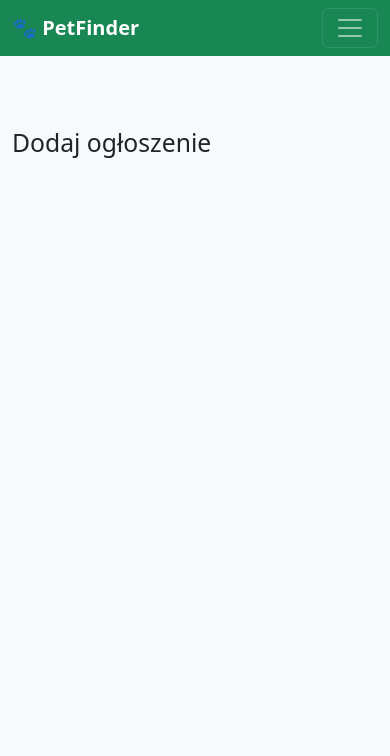
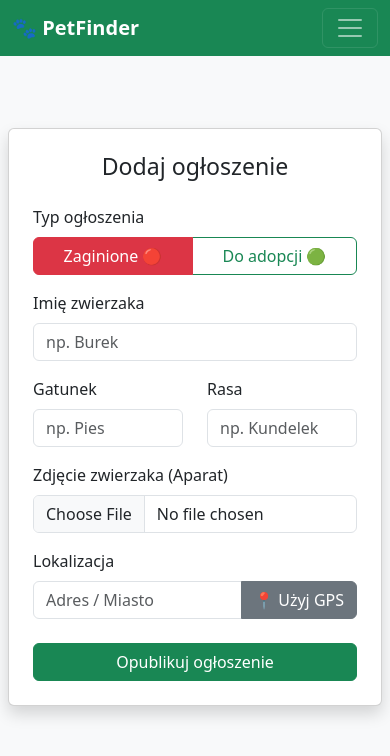
Before and after one commit to N0N3123/PetFinder, a Vue app: page /create in a window 390 px wide. Shown: the top 756 px of the page. Built offline with nearby package versions, Linux system fonts and the light colour scheme; no server answers; sample sign-in values are in the browser's storage.

Commit message:
announcement form + responsive UI fixes

```diff
--- a/src/views/CreateAnnouncementView.vue
+++ b/src/views/CreateAnnouncementView.vue
@@ -1,5 +1,172 @@
 <template>
-  <div class="container mt-5 pt-4">
-    <h2>Dodaj ogłoszenie</h2>
+  <div class="container mt-5 pt-4 form-page">
+    <div class="card shadow mx-auto" style="max-width: 600px;">
+      <div class="card-body p-4">
+        <h3 class="text-center mb-4">Dodaj ogłoszenie</h3>
+
+        <form @submit.prevent="handleSubmit">
+          <div class="mb-3">
+            <label class="form-label d-block">Typ ogłoszenia</label>
+            <div class="btn-group w-100" role="group">
+              <input type="radio" class="btn-check" id="lost" value="lost" v-model="form.type">
+              <label class="btn btn-outline-danger" for="lost">Zaginione 🔴</label>
+
+              <input type="radio" class="btn-check" id="adoption" value="adoption" v-model="form.type">
+              <label class="btn btn-outline-success" for="adoption">Do adopcji 🟢</label>
+            </div>
+          </div>
+
+          <!-- Podstawowe dane -->
+          <div class="mb-3">
+            <label class="form-label">Imię zwierzaka</label>
+            <input type="text" class="form-control" v-model="form.petName" required placeholder="np. Burek">
+          </div>
+
+          <div class="row">
+            <div class="col-6 mb-3">
+              <label class="form-label">Gatunek</label>
+              <input type="text" class="form-control" v-model="form.petType" required placeholder="np. Pies">
+            </div>
+            <div class="col-6 mb-3">
+              <label class="form-label">Rasa</label>
+              <input type="text" class="form-control" v-model="form.breed" placeholder="np. Kundelek">
+            </div>
+          </div>
+
+          <!-- Aparat / Zdjęcie -->
+          <div class="mb-3">
+            <label class="form-label">Zdjęcie zwierzaka (Aparat)</label>
+            <!--capture="environment" wymusza otwarcie tylnego aparatu na telefonie -->
+            <input type="file" class="form-control" accept="image/*" capture="environment" @change="handleFile" required>
+          </div>
+
+          <!-- GPS -->
+          <div class="mb-4">
+            <label class="form-label">Lokalizacja</label>
+            <div class="input-group">
+              <input type="text" class="form-control" v-model="form.address" placeholder="Adres / Miasto" required>
+              <button type="button" class="btn btn-secondary" @click="getLocation" :disabled="gettingLocation">
+                {{ gettingLocation ? 'Szukam...' : '📍 Użyj GPS' }}
+              </button>
+            </div>
+            <small class="text-muted" v-if="form.location">
+              Współrzędne pobrane: {{ form.location.latitude.toFixed(4) }}, {{ form.location.longitude.toFixed(4) }}
+            </small>
+          </div>
+
+          <div v-if="error" class="alert alert-danger">{{ error }}</div>
+
+          <button type="submit" class="btn btn-success w-100" :disabled="loading">
+            <span v-if="loading" class="spinner-border spinner-border-sm me-2"></span>
+            {{ loading ? 'Wysyłanie ogłoszenia...' : 'Opublikuj ogłoszenie' }}
+          </button>
+        </form>
+      </div>
+    </div>
   </div>
 </template>
+
+<script setup>
+import { ref, reactive } from 'vue'
+import { useRouter } from 'vue-router'
+import { collection, addDoc, serverTimestamp } from 'firebase/firestore'
+import { ref as storageRef, uploadBytes, getDownloadURL } from 'firebase/storage'
+import { db, storage } from '../firebase/config'
+import { useAuth } from '../composables/useAuth'
+
+const router = useRouter()
+const { user } = useAuth()
+
+const loading = ref(false)
+const error = ref(null)
+const gettingLocation = ref(false)
+const imageFile = ref(null)
+
+const form = reactive({
+  type: 'lost',
+  petName: '',
+  petType: '',
+  breed: '',
+  address: '',
+  location: null
+})
+
+// 1. Obsługa pliku ze zdjęcia/aparatu
+const handleFile = (event) => {
+  imageFile.value = event.target.files[0]
+}
+
+// 2. Pobieranie geolokalizacji z GPS urządzenia
+const getLocation = () => {
+  if (!navigator.geolocation) {
+    error.value = 'Twoja przeglądarka nie obsługuje geolokalizacji.'
+    return
+  }
+
+  gettingLocation.value = true
+  navigator.geolocation.getCurrentPosition(
+    (position) => {
+      form.location = {
+        latitude: position.coords.latitude,
+        longitude: position.coords.longitude
+      }
+      gettingLocation.value = false
+    },
+    (err) => {
+      error.value = 'Nie udało się pobrać lokalizacji GPS. Wpisz adres ręcznie.'
+      gettingLocation.value = false
+    }
+  )
+}
+
+// 3. Wysyłanie formularza (Storage + Firestore)
+const handleSubmit = async () => {
+  if (!imageFile.value) {
+    error.value = 'Proszę dodać zdjęcie.'
+    return
+  }
+  if (!form.location) {
+    error.value = 'Proszę podać lokalizację (kliknij Użyj GPS).'
+    return
+  }
+
+  loading.value = true
+  error.value = null
+
+  try {
+    // A) Upload zdjęcia do Firebase Storage
+    const fileExtension = imageFile.value.name.split('.').pop()
+    const fileName = `${Date.now()}_${Math.random().toString(36).substring(7)}.${fileExtension}`
+    const imgRef = storageRef(storage, `pets/${fileName}`)
+
+    await uploadBytes(imgRef, imageFile.value)
+    const imageUrl = await getDownloadURL(imgRef)
+
+    // B) Zapis ogłoszenia w Firestore
+    await addDoc(collection(db, 'announcements'), {
+      type: form.type,
+      petName: form.petName,
+      petType: form.petType,
+      breed: form.breed,
+      address: form.address,
+      location: form.location, // { latitude, longitude }
+      imageUrls: [imageUrl],
+      userId: user.value.uid,
+      createdAt: serverTimestamp(),
+      isResolved: false
+    })
+
+    // Wibracja telefonu po sukcesie
+    if (navigator.vibrate) {
+      navigator.vibrate([100, 50, 100])
+    }
+
+    // Przekierowanie na mapę główną
+    router.push('/')
+  } catch (err) {
+    error.value = 'Wystąpił błąd podczas dodawania ogłoszenia: ' + err.message
+  } finally {
+    loading.value = false
+  }
+}
+</script>
--- a/src/views/HomeView.vue
+++ b/src/views/HomeView.vue
@@ -3,19 +3,29 @@
     <div class="map-controls">
       <div class="btn-group">
         <button
-          class="btn btn-sm"
+          class="btn btn-md"
           :class="filter === 'lost' ? 'btn-danger' : 'btn-outline-danger'"
           @click="filter = 'lost'"
         >Zaginione 🔴</button>
         <button
-          class="btn btn-sm"
+          class="btn btn-md"
           :class="filter === 'adoption' ? 'btn-success' : 'btn-outline-success'"
           @click="filter = 'adoption'"
         >Do adopcji 🟢</button>
       </div>
-      <button class="btn btn-sm btn-light ms-2" @click="centerOnUser" title="Moja lokalizacja">📍</button>
+      <button class="btn btn-md btn-light ms-2" @click="centerOnUser" title="Moja lokalizacja">📍</button>
     </div>
+
     <div id="map"></div>
+
+    <!-- FAB -->
+    <router-link
+      v-if="user"
+      to="/create"
+      class="btn btn-success rounded-circle shadow d-flex align-items-center justify-content-center fab-button"
+    >
+      <span>+</span>
+    </router-link>
   </div>
 </template>
 
@@ -23,15 +33,17 @@
 import { ref, onMounted, onUnmounted, watch } from 'vue'
 import L from 'leaflet'
 import { useAnnouncements } from '../composables/useAnnouncements'
+import { useAuth } from '../composables/useAuth'
 
 const filter = ref('lost')
 const { announcements, unsub } = useAnnouncements()
-
+const { user } = useAuth()
 let map = null
 let markersLayer = null
 
 onMounted(() => {
-  map = L.map('map').setView([52.0, 19.0], 6)
+  map = L.map('map', { zoomControl: false }).setView([52.0, 19.0], 6)
+  L.control.zoom({ position: 'bottomleft' }).addTo(map)
 
   L.tileLayer('https://{s}.tile.openstreetmap.org/{z}/{x}/{y}.png', {
     attribution: '© OpenStreetMap contributors'
@@ -91,3 +103,45 @@ const centerOnUser = () => {
   )
 }
 </script>
+
+<style scoped>
+/* Domyślny wygląd (telefony) */
+.fab-button {
+  position: fixed;
+  bottom: 20px;
+  right: 20px;
+  width: 60px;
+  height: 60px;
+  font-size: 2.5rem;
+  z-index: 1050;
+  text-decoration: none;
+}
+
+.fab-button span {
+  position: relative;
+  top: -3px;
+}
+
+@media (max-width: 576px) {
+  .map-controls {
+    padding: 0.3rem !important;
+  }
+  .map-controls .btn {
+    font-size: 0.8rem;
+    padding: 0.25rem 0.5rem;
+  }
+}
+
+@media (min-width: 768px) {
+  .fab-button {
+    bottom: 40px;
+    right: 40px;
+    width: 80px;
+    height: 80px;
+    font-size: 3.5rem;
+  }
+  .fab-button span {
+    top: -5px;
+  }
+}
+</style>
```
